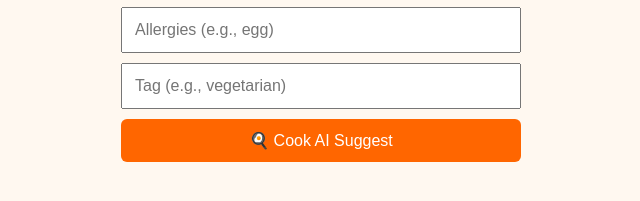
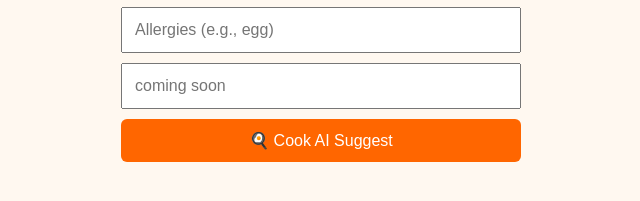
Before and after one commit to BlackArch0/ar, a plain HTML site: page index.html in a window 1280 px wide. Shown: the part 155-356 px from the top of the page, 319-959 px from the left. Drawn offline with Linux system fonts and the light colour scheme.

Commit message:
Update index.html

```diff
--- a/index.html
+++ b/index.html
@@ -61,7 +61,7 @@
 
   <input type="text" id="ingredientInput" placeholder="Ingredients (e.g., egg, tomato)" />
   <input type="text" id="allergyInput" placeholder="Allergies (e.g., egg)" />
-  <input type="text" id="tagInput" placeholder="Tag (e.g., vegetarian)" />
+  <input type="text" id="tagInput" placeholder="coming soon" readonly/>
   <button onclick="runCookAI()">🍳 Cook AI Suggest</button>
 
   <div id="recipes"></div>
```
